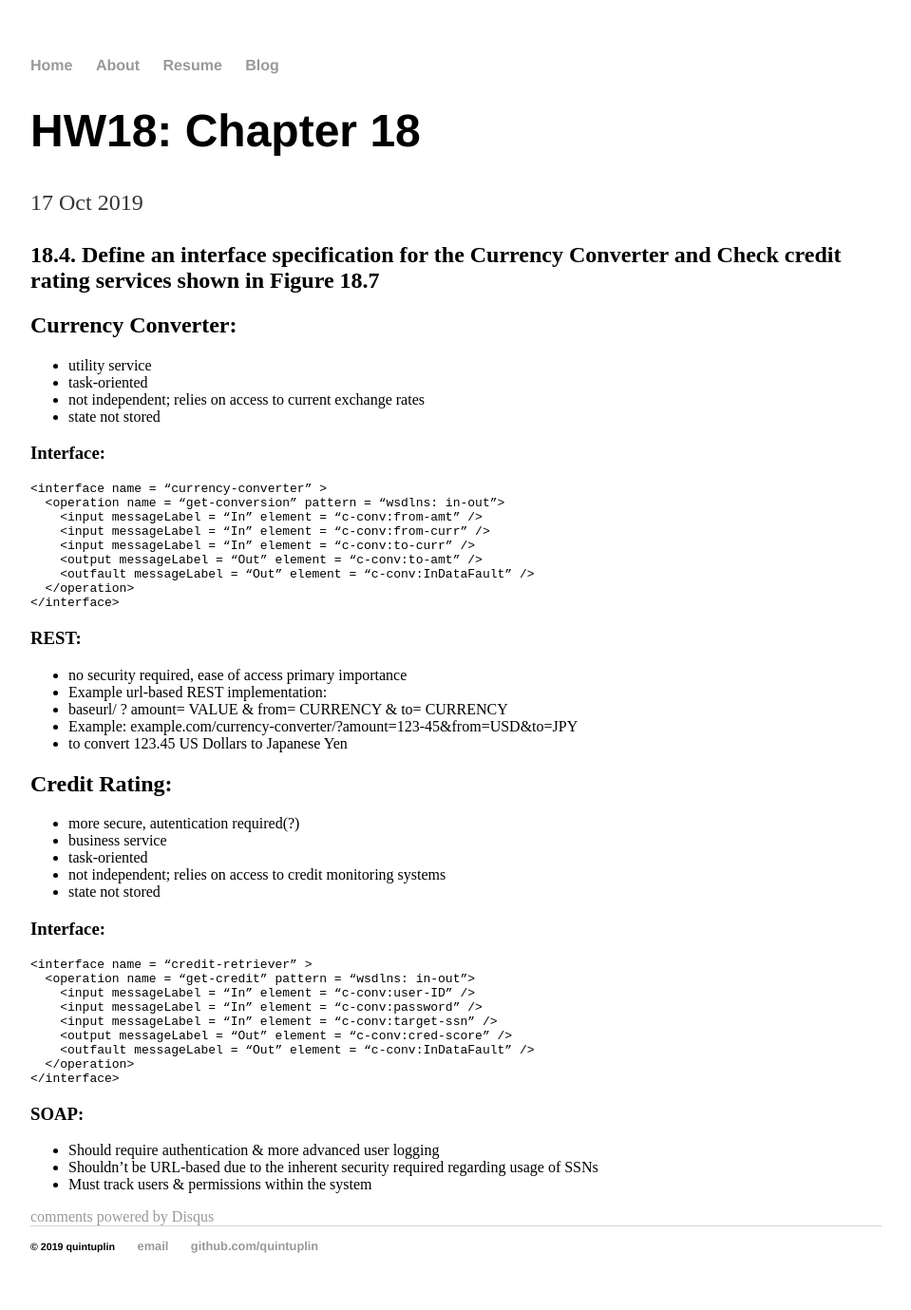
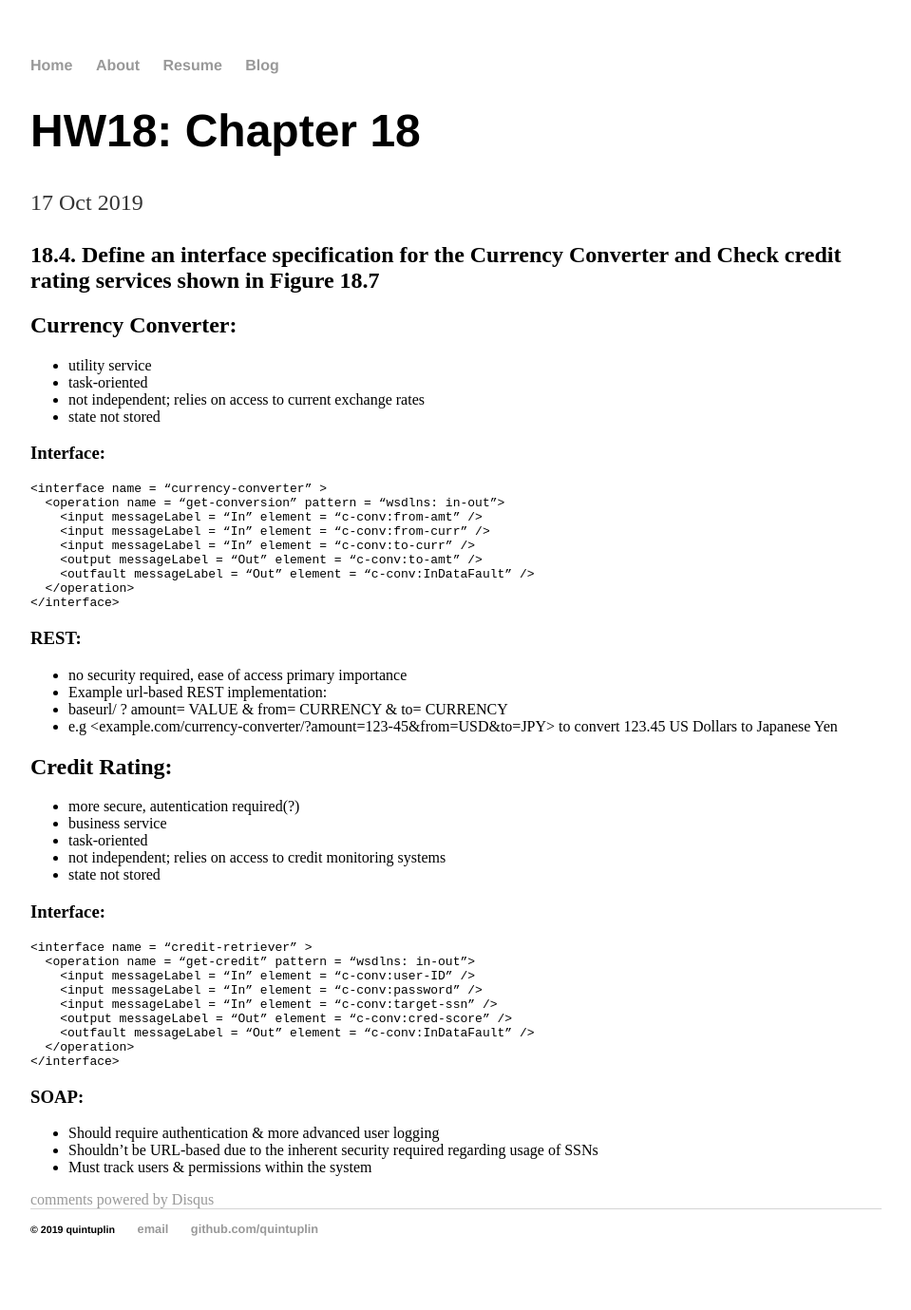
Before and after one commit to Quintuplin/quintuplin.github.io, a Jekyll site: the page built from _posts/2019-10-17-Chapter-18.md, in a window 1280 px wide. Shown: the whole page at 95% size, without its empty margins (160-1119 px from the left). Built offline with Jekyll 4.4.1, drawn with Linux system fonts in a browser that asks for light colours; comment, search, counter and statistics services are not loaded; some of the changed lines change nothing that is shown.

Commit message:
Update 2019-10-17-Chapter-18.md

```diff
--- a/_posts/2019-10-17-Chapter-18.md
+++ b/_posts/2019-10-17-Chapter-18.md
@@ -29,8 +29,7 @@
 * no security required, ease of access primary importance
 * Example url-based REST implementation:
 * baseurl/ ? amount= VALUE & from= CURRENCY & to= CURRENCY
-* Example: example.com/currency-converter/?amount=123-45&from=USD&to=JPY
-* to convert 123.45 US Dollars to Japanese Yen
+* e.g <example.com/currency-converter/?amount=123-45&from=USD&to=JPY> to convert 123.45 US Dollars to Japanese Yen
 
 ## Credit Rating:
 * more secure, autentication required(?)
```
